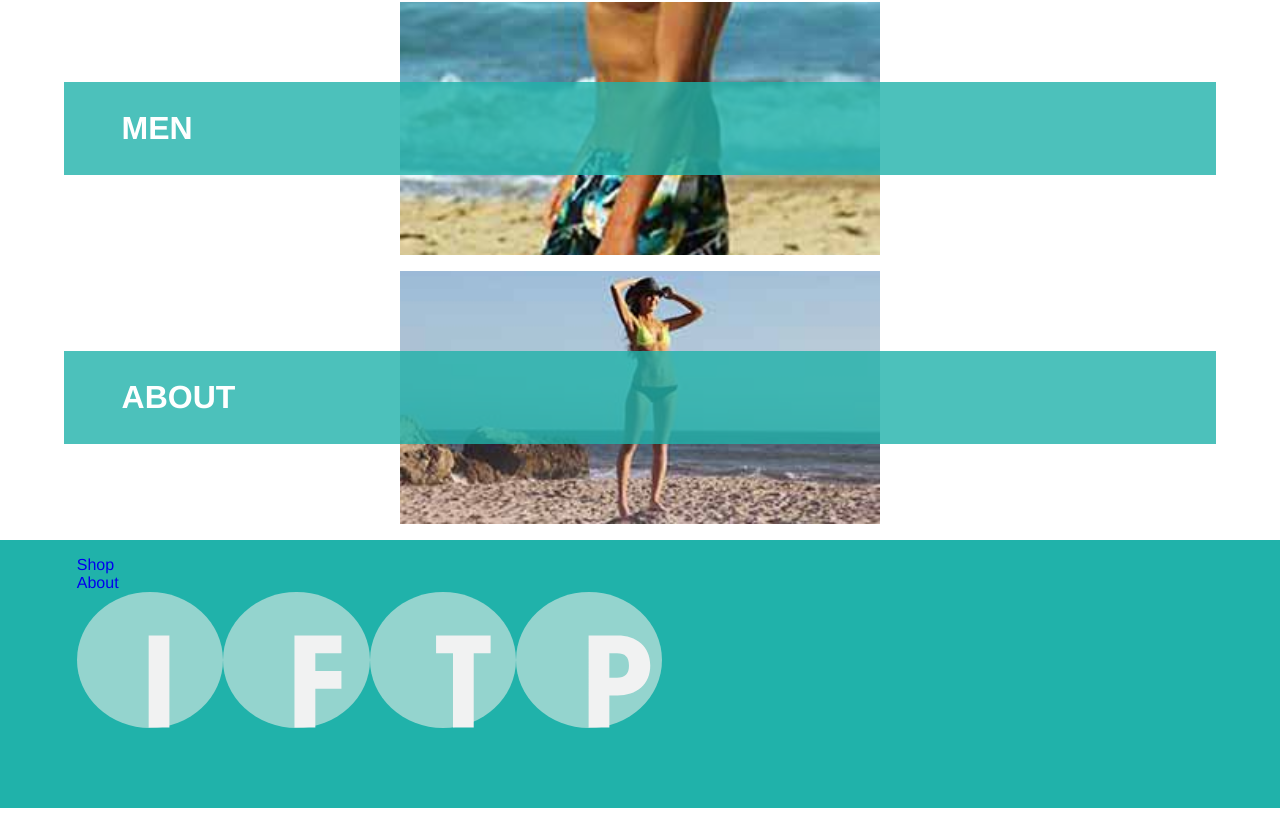
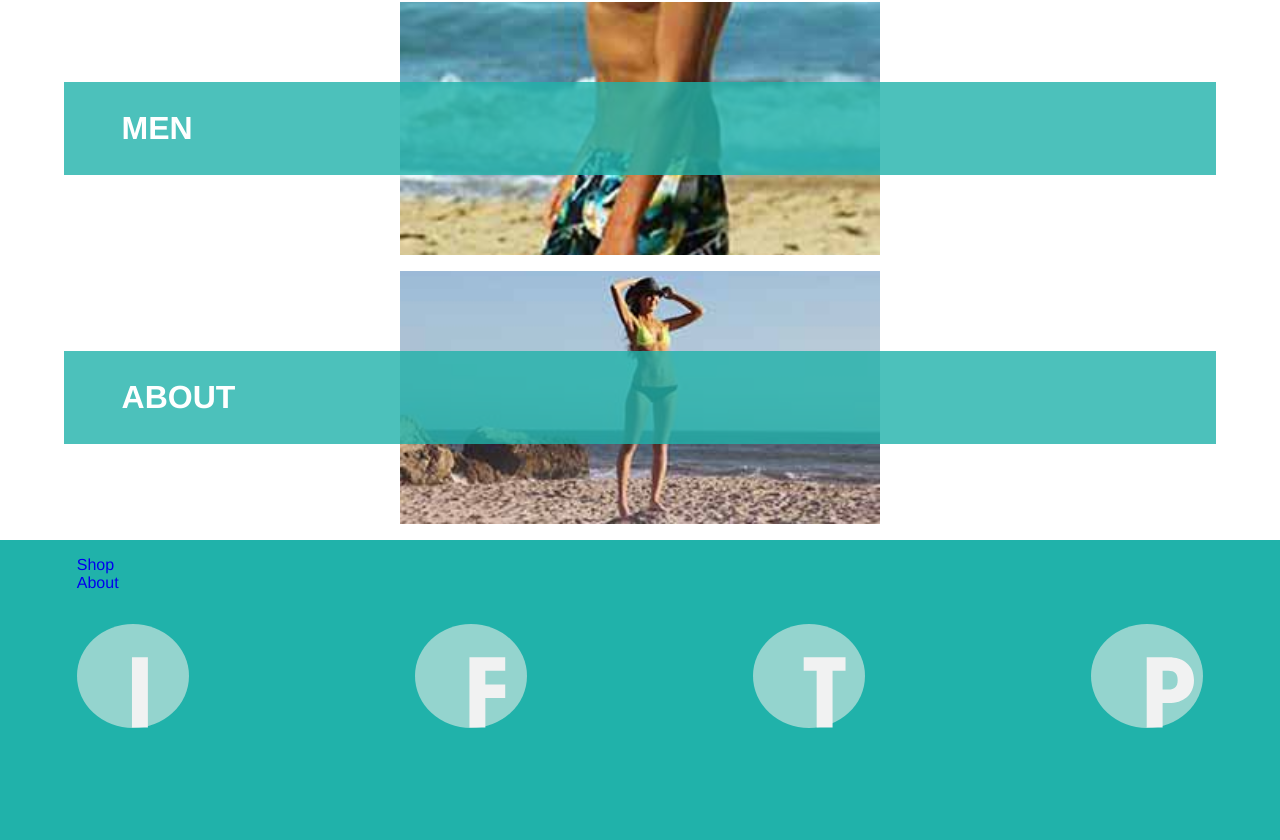
Before and after one commit to sarahadema/assignment3, a plain HTML site: page index.html in a window 1280 px wide. Shown: the part 763-1603 px from the top of the page. Before the commit the page ends 1571 px from the top, so only its background shows below. Drawn offline with Linux system fonts and the light colour scheme.

Commit message:
social media spacing

```diff
--- a/css/general.css
+++ b/css/general.css
@@ -256,11 +256,11 @@ h2{
 
 .socialmedia figure {
     float: left;
-    width: 13%;
-    margin: 0;
+    width: 10%;
+    margin: 2rem 20% 0 0 ;
     padding: 0;
 }
 
 .socialmedia figure:nth-child(4) {
-    margin: 0;
+    margin: 2rem 0;
 }
```
